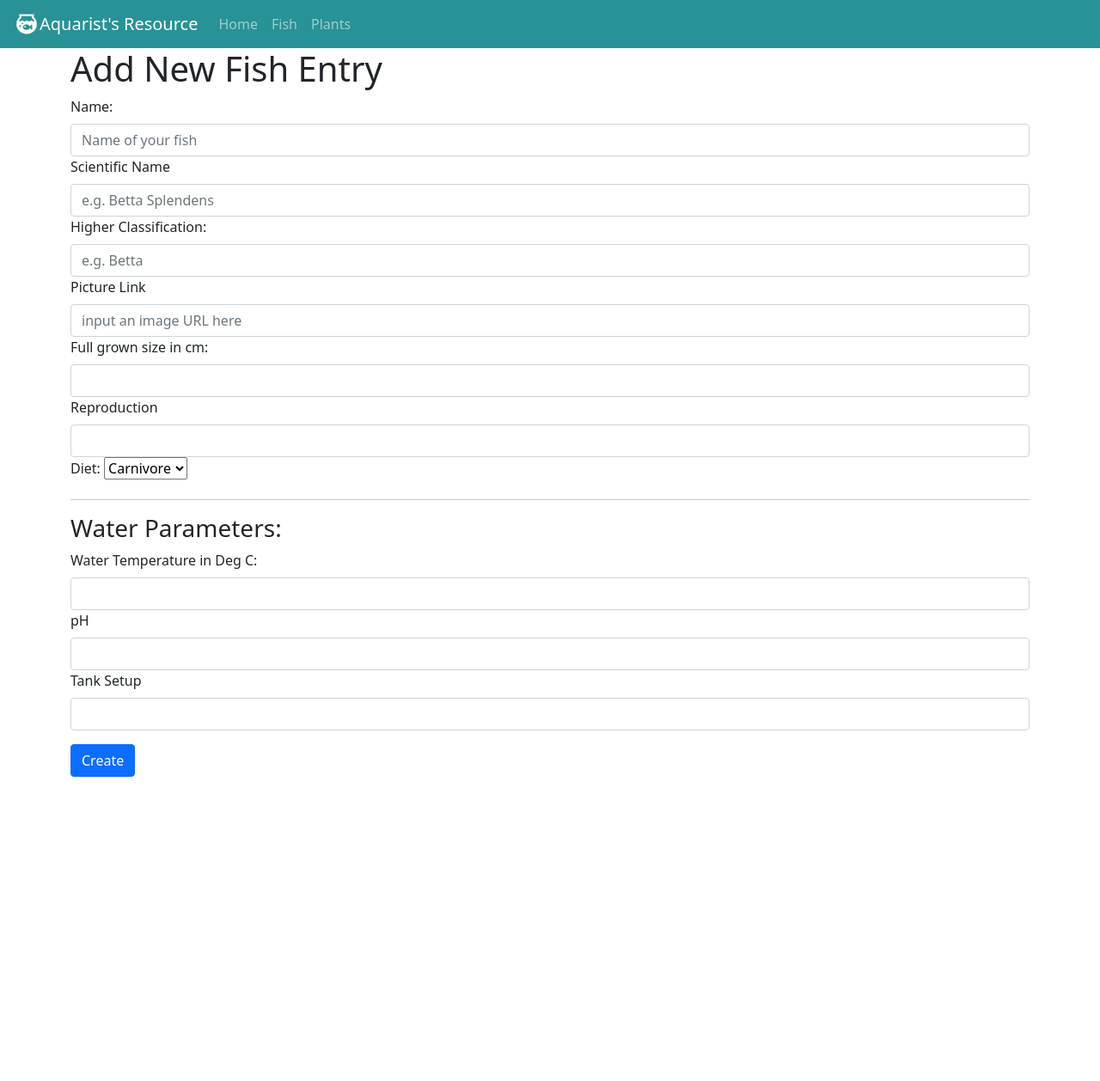
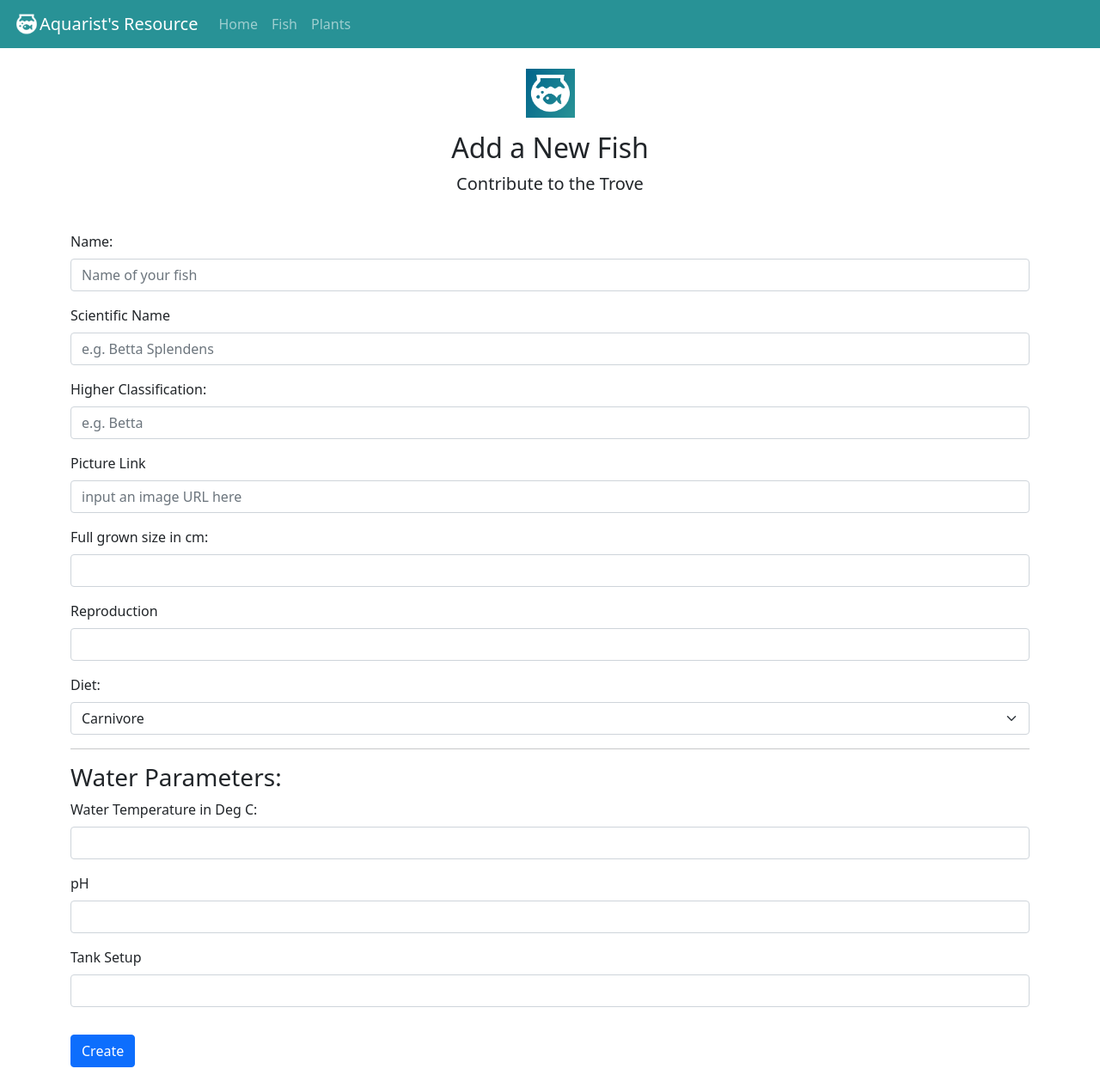
Before and after one commit to Code-Institute-Submissions/Malrhis-project3, a Flask app: page /fish/create in a window 1280 px wide. Shown: the whole page at 86% size. Before the commit the page ends 904 px from the top, so only its background shows below. Run offline with Flask 2, Linux system fonts and the light colour scheme; some libraries are stand-ins or nearby versions.

Commit message:
Update form front end

```diff
--- a/aquarist/templates/base.template.html
+++ b/aquarist/templates/base.template.html
@@ -46,7 +46,7 @@
     <div class="container">
         {% with messages = get_flashed_messages() %}
         {% if messages %}
-        <div class="alert alert-success">
+        <div class="alert alert-success my-0">
             {%for m in messages %}
             <p>{{m}}</p>
             {%endfor%}
--- a/aquarist/templates/create_fish.template.html
+++ b/aquarist/templates/create_fish.template.html
@@ -8,45 +8,49 @@ Create Fish Form
 {%if errors|length > 0 %}
 <div class="alert alert-danger">
     {%for e in errors.values() %}
-    <p>Error: {{e}}</p>
+    <p class="my-0">Error: {{e}}</p>
     {% endfor %}
 </div>
 {%endif%}
 
-<h1>Add New Fish Entry</h1>
+<div class="py-4 text-center">
+    <img class="d-block mx-auto mb-3" src="{{ url_for('static', filename='logo1.png') }}" alt="" width="57" height="57">
+    <h2>Add a New Fish</h2>
+    <p class="lead">Contribute to the Trove</p>
+</div>
 
 <form method="POST">
-    <div>
+    <div class="form-group mb-3">
         <label class="form-label">Name:</label>
         <input type="text" placeholder="Name of your fish" name="name" value="{{old_values.name}}" class="form-control">
     </div>
-    <div>
+    <div class="form-group mb-3">
         <label class="form-label">Scientific Name </label>
         <input type="text" placeholder="e.g. Betta Splendens" value="{{old_values.scientific_name}}"
             name="scientific_name" class="form-control">
     </div>
-    <div>
+    <div class="form-group mb-3">
         <label class="form-label">Higher Classification: </label>
         <input type="text" placeholder="e.g. Betta" value="{{old_values.higher_classification}}"
             name="higher_classification" class="form-control">
     </div>
-    <div>
+    <div class="form-group mb-3">
         <label class="form-label">Picture Link</label>
         <input type="text" placeholder="input an image URL here" value="{{old_values.fish_picture}}" name="fish_picture"
             class="form-control">
     </div>
-    <div>
+    <div class="form-group mb-3">
         <label class="form-label">Full grown size in cm: </label>
         <input type="text" value="{{old_values.full_grown_size_in_cm}}" name="full_grown_size_in_cm"
             class="form-control">
     </div>
-    <div>
+    <div class="form-group mb-3">
         <label class="form-label">Reproduction</label>
         <input type="text" value="{{old_values.reproduction}}" name="reproduction" class="form-control">
     </div>
-    <div>
+    <div class="form-group mb-3">
         <label class="form-label">Diet: </label>
-        <select name="diet">
+        <select class="form-select" name="diet">
             <option {%if old_values.diet == 'Carnivore'%} selected {%endif%}>Carnivore </option>
             <option {%if old_values.diet == 'Omnivore'%} selected {%endif%}>Omnivore </option>
             <option {%if old_values.diet == 'Herbivore'%} selected {%endif%}>Herbivore </option>
@@ -54,15 +58,15 @@ Create Fish Form
     </div>
     <hr>
     <h3>Water Parameters:</h3>
-    <div>
+    <div class="form-group mb-3">
         <label class="form-label">Water Temperature in Deg C: </label>
         <input type="text" value="{{old_values.water_temp_in_degc}}" name="water_temp_in_degc" class="form-control">
     </div>
-    <div>
+    <div class="form-group mb-3">
         <label class="form-label">pH</label>
         <input type="text" value="{{old_values.pH}}" name="pH" class="form-control">
     </div>
-    <div>
+    <div class="form-group mb-3">
         <label class="form-label">Tank Setup</label>
         <input type="text" value="{{old_values.tank_setup_text}}" name="tank_setup_text" class="form-control">
     </div>
```
Also changed, not shown: aquarist/templates/show_plant.template.html (+18 -6 lines).
